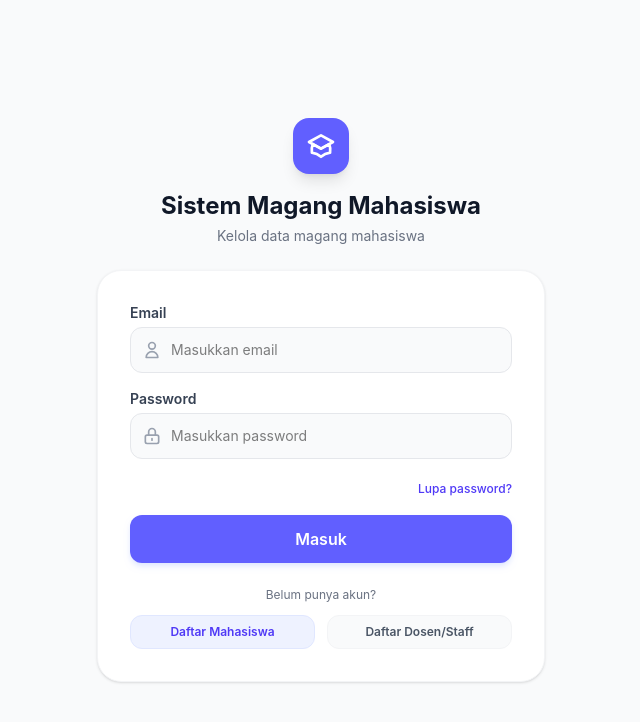
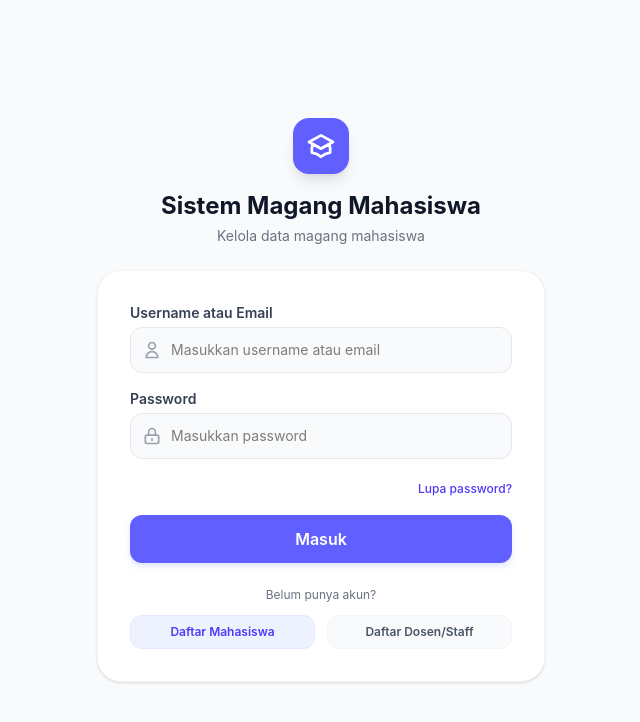
Before and after one commit to ibnuhabibi97/ads-p3-k10-career-tracker, a React (Vite) app in the folder frontend/: page /login in a window 1280 px wide. Shown: the top 722 px of the page, without its empty margins (319-959 px from the left). Built offline with nearby package versions, Linux system fonts and the light colour scheme; no server answers.

Commit message:
fix: normalize role casing for proper dashboard redirection

```diff
--- a/frontend/src/pages/auth/Login.jsx
+++ b/frontend/src/pages/auth/Login.jsx
@@ -7,7 +7,7 @@ export default function Login() {
   const navigate = useNavigate();
   const { login } = useAuth();
 
-  const [formData, setFormData] = useState({ email: '', password: '' });
+  const [formData, setFormData] = useState({ identifier: '', password: '' });
   const [error, setError] = useState('');
   const [isLoading, setIsLoading] = useState(false);
 
@@ -16,16 +16,17 @@ export default function Login() {
     setError('');
     setIsLoading(true);
 
-    const result = await login(formData.email, formData.password);
+    const result = await login(formData.identifier, formData.password);
 
     if (result.success) {
-      // Redirect berdasarkan role dari backend
+      // Redirect berdasarkan role dari backend (normalisasi ke UPPERCASE)
+      const userRole = result.role.toUpperCase();
       const dashboardMap = {
         MAHASISWA: '/mahasiswa/dashboard',
         DOSEN: '/dosen/dashboard',
         STAFF: '/staff/dashboard',
       };
-      navigate(dashboardMap[result.role] || '/');
+      navigate(dashboardMap[userRole] || '/');
     } else {
       setError(result.message);
     }
@@ -57,7 +58,7 @@ export default function Login() {
         {/* Input Form */}
         <form onSubmit={handleLogin} className="space-y-4">
           <div>
-            <label htmlFor="email" className="text-sm font-semibold text-gray-700 block mb-1">Email</label>
+            <label htmlFor="identifier" className="text-sm font-semibold text-gray-700 block mb-1">Username atau Email</label>
             <div className="relative">
               <span className="absolute inset-y-0 left-0 flex items-center pl-3 text-gray-400" aria-hidden="true">
                 <svg className="w-5 h-5" fill="none" stroke="currentColor" viewBox="0 0 24 24">
@@ -65,13 +66,13 @@ export default function Login() {
                 </svg>
               </span>
               <input
-                id="email"
-                type="email"
+                id="identifier"
+                type="text"
                 required
-                placeholder="Masukkan email"
+                placeholder="Masukkan username atau email"
                 className="w-full pl-10 pr-4 py-3 bg-gray-50 border border-gray-200 rounded-xl text-sm focus:outline-none focus:border-indigo-500 focus:bg-white transition-all"
-                value={formData.email}
-                onChange={(e) => setFormData({ ...formData, email: e.target.value })}
+                value={formData.identifier}
+                onChange={(e) => setFormData({ ...formData, identifier: e.target.value })}
               />
             </div>
           </div>
```
